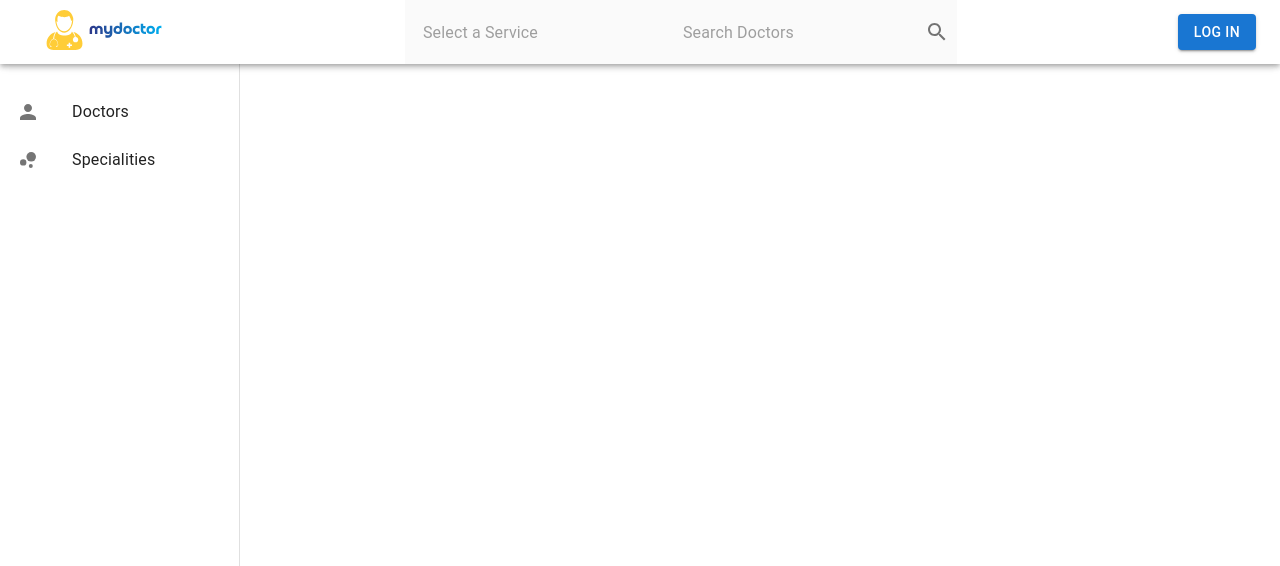
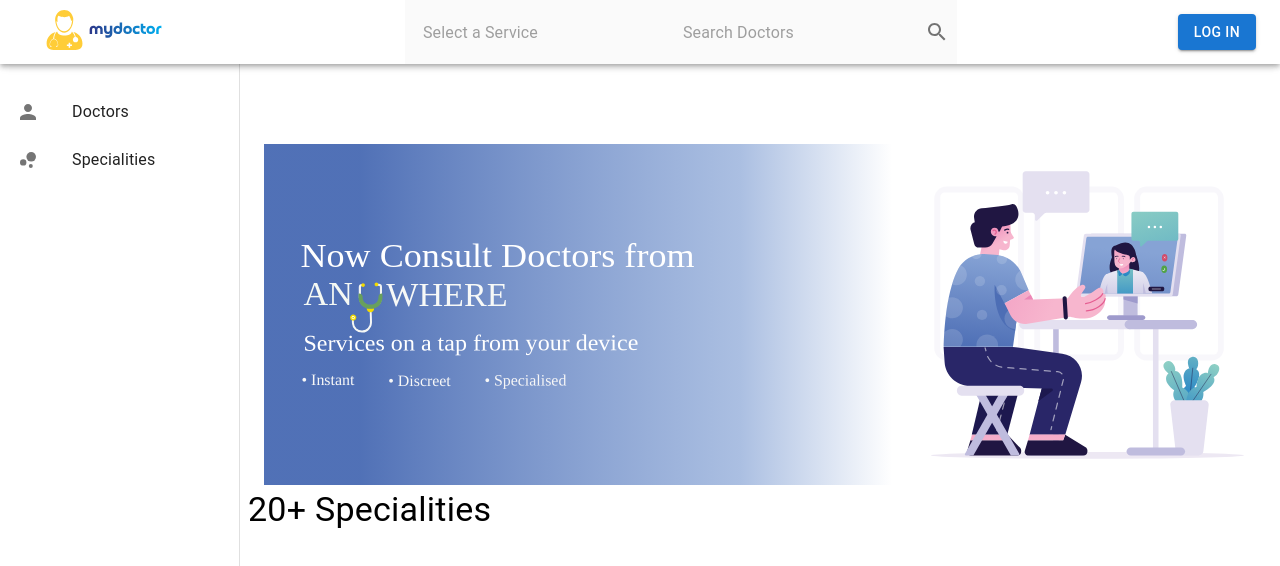
Before and after one commit to Akshat-65/my-doctor-app, a React (Create React App) app: page / in a window 1280 px wide. Shown: the top 566 px of the page. Built offline with nearby package versions, Linux system fonts and the light colour scheme.

Commit message:
doctors component started, image completed

```diff
--- a/src/components/Doctors.js
+++ b/src/components/Doctors.js
@@ -1,19 +1,19 @@
+import { Typography } from "@mui/material";
 import homePageImage from "../assets/homePageImage.svg";
 import Box from "@mui/material/Box";
+
 const Doctors = () => {
   return (
-    <Box sx={{
-        display: { xs: "flex" },
-        width: { xs: "100%", md: "80%" }
-      }}>
-      <Box sx={{width: '100%'}}
-      >
-        <img
-          src={homePageImage}
-          style={{ width: "90%" }}
-        />
+    <>
+      <img src={homePageImage} style={{ width: "100%", paddingLeft: "1rem" }} />
+      <Box component="section">
+        <Box  >
+          <Typography variant = 'h4'>20+ Specialities</Typography></Box>
       </Box>
-    </Box>
+      <Box>
+
+      </Box>
+    </>
   );
 };
 
--- a/src/components/Home.js
+++ b/src/components/Home.js
@@ -58,6 +58,7 @@ import Toolbar from "@mui/material/Toolbar";
 import Typography from "@mui/material/Typography";
 import PersonIcon from "@mui/icons-material/Person";
 import BubbleChartIcon from "@mui/icons-material/BubbleChart";
+import Doctors from "./Doctors";
 
 const drawerWidth = 240;
 
@@ -109,10 +110,11 @@ function Home(props) {
         component="main"
         sx={{
           flexGrow: 1,
-          p: 3,
           width: { sm: `calc(100% - ${drawerWidth}px)` },
         }}
-      ></Box>
+      >
+        <Doctors/>
+      </Box>
     </Box>
   );
 }
```
